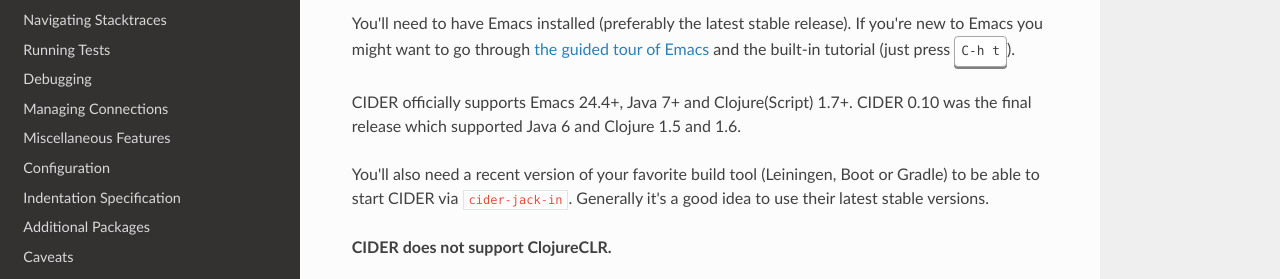
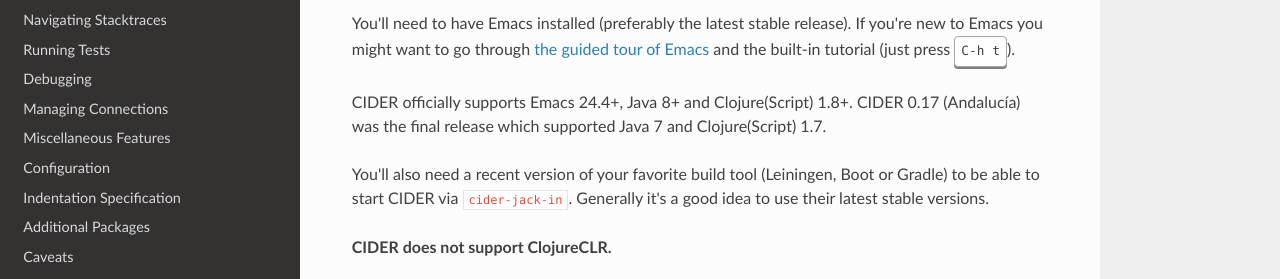
Before and after one commit to clojure-emacs/cider, an MkDocs documentation site: the page built from doc/installation.md, in a window 1280 px wide and 900 px high. Shown: the part 217-496 px from the top of the window. Built offline with MkDocs 1.6.1, drawn with Linux system fonts in a browser that asks for light colours; nearby versions of some CDN libraries; old or Windows-style settings are respelled for this version of MkDocs.

Commit message:
Update the requirements

```diff
--- a/doc/installation.md
+++ b/doc/installation.md
@@ -9,8 +9,9 @@
 [the guided tour of Emacs](https://www.gnu.org/software/emacs/tour/index.html)
 and the built-in tutorial (just press <kbd>C-h t</kbd>).
 
-CIDER officially supports Emacs 24.4+, Java 7+ and Clojure(Script) 1.7+.
-CIDER 0.10 was the final release which supported Java 6 and Clojure 1.5 and 1.6.
+CIDER officially supports Emacs 24.4+, Java 8+ and Clojure(Script)
+1.8+.  CIDER 0.17 (Andalucía) was the final release which supported
+Java 7 and Clojure(Script) 1.7.
 
 You'll also need a recent version of your favorite build tool (Leiningen, Boot
 or Gradle) to be able to start CIDER via `cider-jack-in`. Generally it's a good
```
